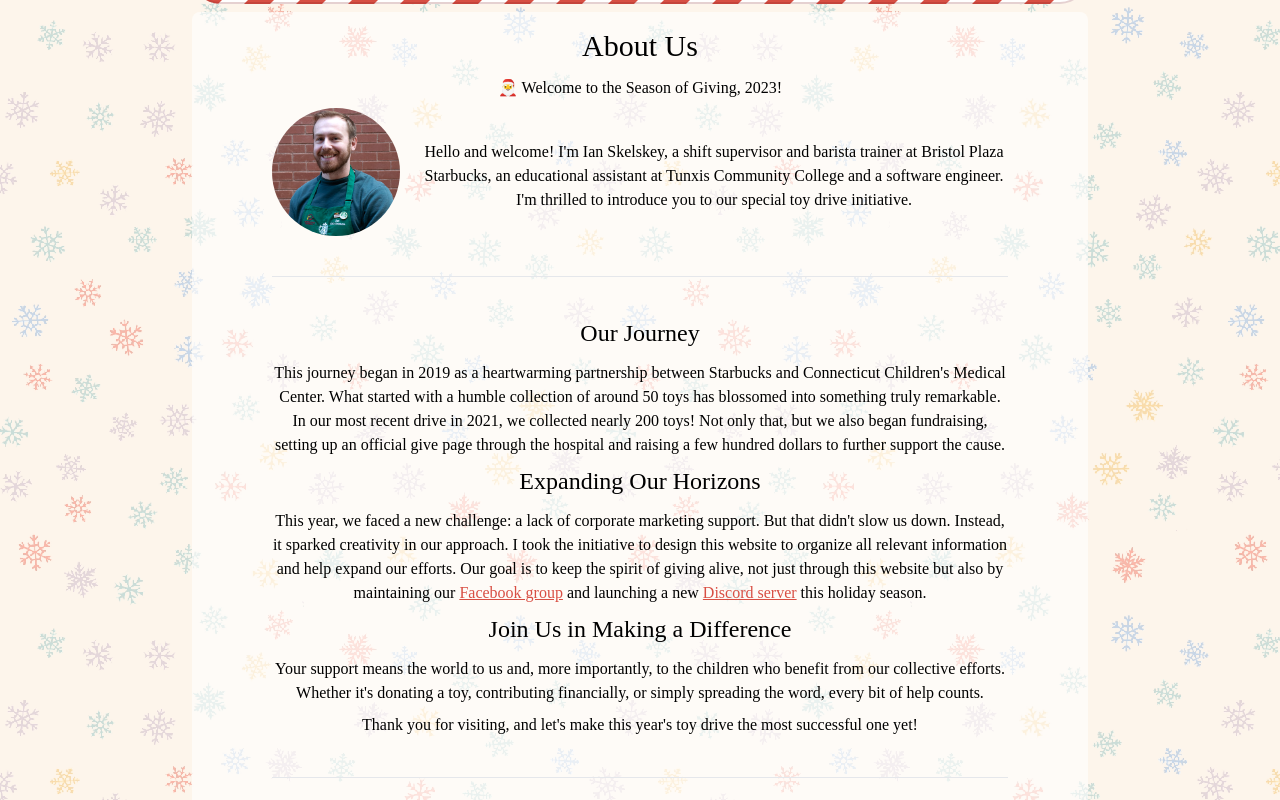
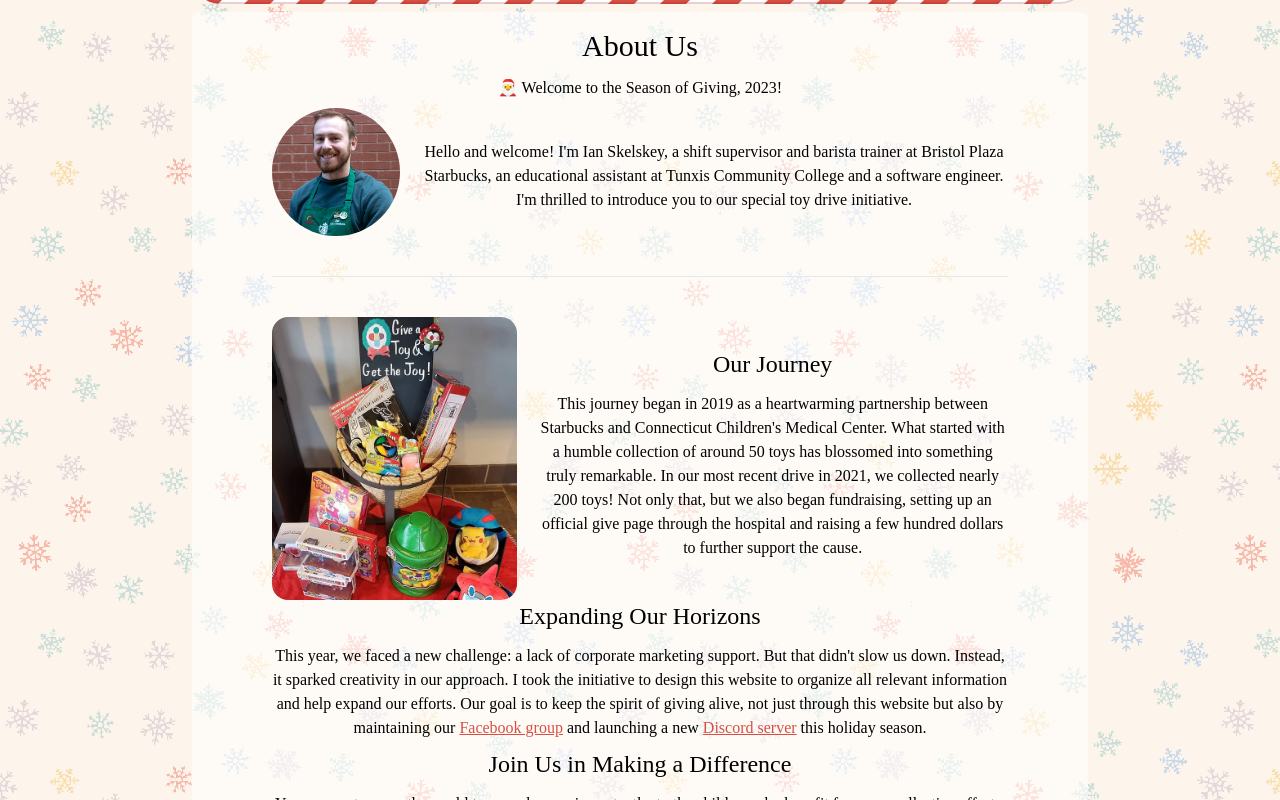
Before and after one commit to IanSkelskey/toy.drive, a React (Create React App) app: page /toy.drive/about in a window 1280 px wide. Shown: the part 382-1182 px from the top of the page. Built offline with nearby package versions, Linux system fonts and the light colour scheme.

Commit message:
Add picker to our journey section of about page

```diff
--- a/src/App.js
+++ b/src/App.js
@@ -15,7 +15,6 @@
   return (
     <AnimatePresence>
       <Routes location={location} key={location.pathname}>
-
         <Route path="/toy.drive/" element={<LandingPage />} />
         <Route path="/toy.drive/about" element={<AboutPage />} />
         <Route path="/toy.drive/drop-off" element={<DropOffPage />} />
--- a/src/pages/AboutPage.js
+++ b/src/pages/AboutPage.js
@@ -2,6 +2,7 @@
 import sbuxLogo from "../assets/starbucks-logo.svg";
 import tunxisLogo from "../assets/tunxis-logo.png";
 import AnimatedPage from "../components/AnimatedPage";
+import drivePhoto2019 from "../assets/drive-photo-2019.jpg";
 
 export default function AboutPage() {
     return (
@@ -16,10 +17,16 @@
                     </p>
                 </div>
                 <hr className="my-10" />
-                <h3>Our Journey</h3>
-                <p>
-                    This journey began in 2019 as a heartwarming partnership between Starbucks and Connecticut Children's Medical Center. What started with a humble collection of around 50 toys has blossomed into something truly remarkable. In our most recent drive in 2021, we collected nearly 200 toys! Not only that, but we also began fundraising, setting up an official give page through the hospital and raising a few hundred dollars to further support the cause.
-                </p>
+
+                <div className="flex sm:flex-row flex-col items-center space-x-5">
+                    <img src={drivePhoto2019} className="rounded-2xl w-full sm:w-1/3" alt='Ian Skelskey, the host of the toy drive.' />
+                    <p>
+                        <h3>Our Journey</h3>
+                        This journey began in 2019 as a heartwarming partnership between Starbucks and Connecticut Children's Medical Center. What started with a humble collection of around 50 toys has blossomed into something truly remarkable. In our most recent drive in 2021, we collected nearly 200 toys! Not only that, but we also began fundraising, setting up an official give page through the hospital and raising a few hundred dollars to further support the cause.
+                    </p>
+                </div>
+
+
                 <h3>Expanding Our Horizons</h3>
                 <p>
                     This year, we faced a new challenge: a lack of corporate marketing support. But that didn't slow us down. Instead, it sparked creativity in our approach. I took the initiative to design this website to organize all relevant information and help expand our efforts. Our goal is to keep the spirit of giving alive, not just through this website but also by maintaining our <a className="link" href='https://www.facebook.com/groups/sbuxtoydrive/?mibextid=oMANbw' target="_blank" rel="noreferrer">Facebook group</a> and launching a new <a className="link" href='https://discord.gg/bv2gJbGngh' target="_blank" rel="noreferrer">Discord server</a> this holiday season.
--- a/src/pages/DropOffPage.js
+++ b/src/pages/DropOffPage.js
@@ -13,18 +13,22 @@
                 <p>
                     Drop-off bins for toys are located in the lobby of Bristol Plaza Starbucks.
                 </p>
+                <p>
                     <a className="link" target="_blank" rel="noreferrer" href='https://maps.app.goo.gl/SxYQ9Nk1KQ2UhSAs7'>
                         641 Farmington Ave, Bristol, CT 06010
                     </a>
+                </p>
                 <iframe className='w-full aspect-square' title="Starbucks Bristol Plaza Map" src="https://www.google.com/maps/embed?pb=!1m18!1m12!1m3!1d2979.360211121539!2d-72.9253369227394!3d41.6911589770961!2m3!1f0!2f0!3f0!3m2!1i1024!2i768!4f13.1!3m3!1m2!1s0x89e7ba5e2b597615%3A0x79cf8e22ba4b4700!2sStarbucks!5e0!3m2!1sen!2sus!4v1699831557034!5m2!1sen!2sus" allowfullscreen="" loading="lazy" referrerpolicy="no-referrer-when-downgrade"></iframe>
                 <hr className="my-10" />
                 <h3>CT State Tunxis</h3>
                 <p>
                     Drop-off bins for toys are located in the algebra lab of CT State Tunxis.
                 </p>
+                <p>
                     <a className="link" href='https://maps.app.goo.gl/zXjVimtGreGxKbai8'>
                         271 Scott Swamp Rd, Farmington, CT 06032
                     </a>
+                </p>
                 <iframe className="w-full aspect-square" title="Tunxis Community College Map" src="https://www.google.com/maps/embed?pb=!1m18!1m12!1m3!1d2978.720293041934!2d-72.8800596227391!3d41.70497357623402!2m3!1f0!2f0!3f0!3m2!1i1024!2i768!4f13.1!3m3!1m2!1s0x89e7b1e3669d846f%3A0x6c0398160b0a1fc0!2sTunxis%20Community%20College!5e0!3m2!1sen!2sus!4v1699831311693!5m2!1sen!2sus" allowfullscreen="" loading="lazy" referrerpolicy="no-referrer-when-downgrade"></iframe>
             </section>
         </AnimatedPage>
```
Also changed, not shown: src/assets/drive-photo-2019.jpg (added). Lines whose indentation alone changed are shown as unchanged.
